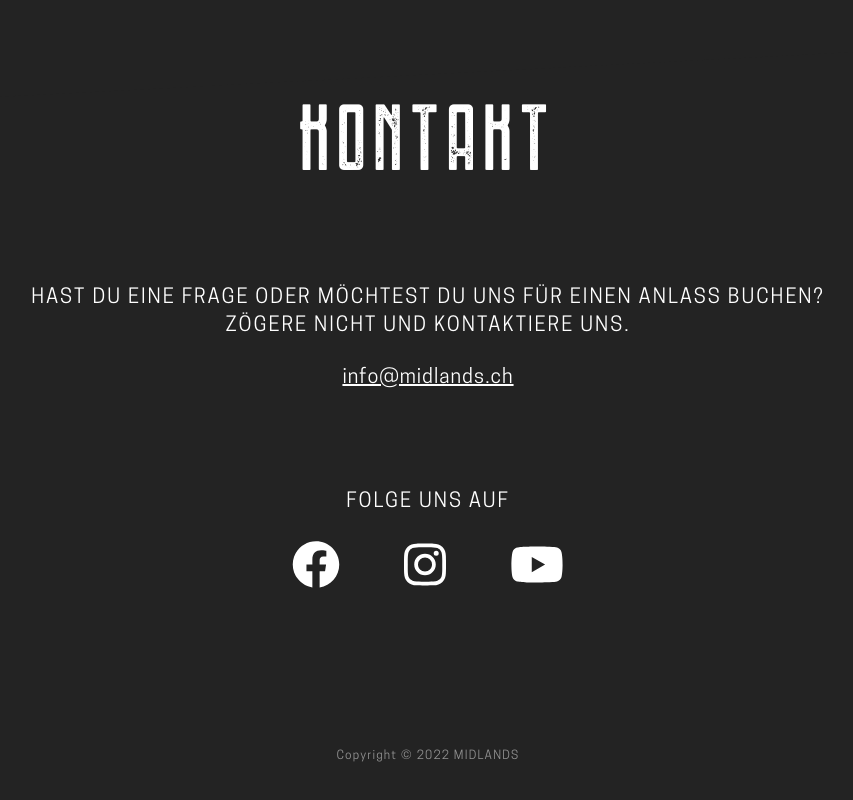
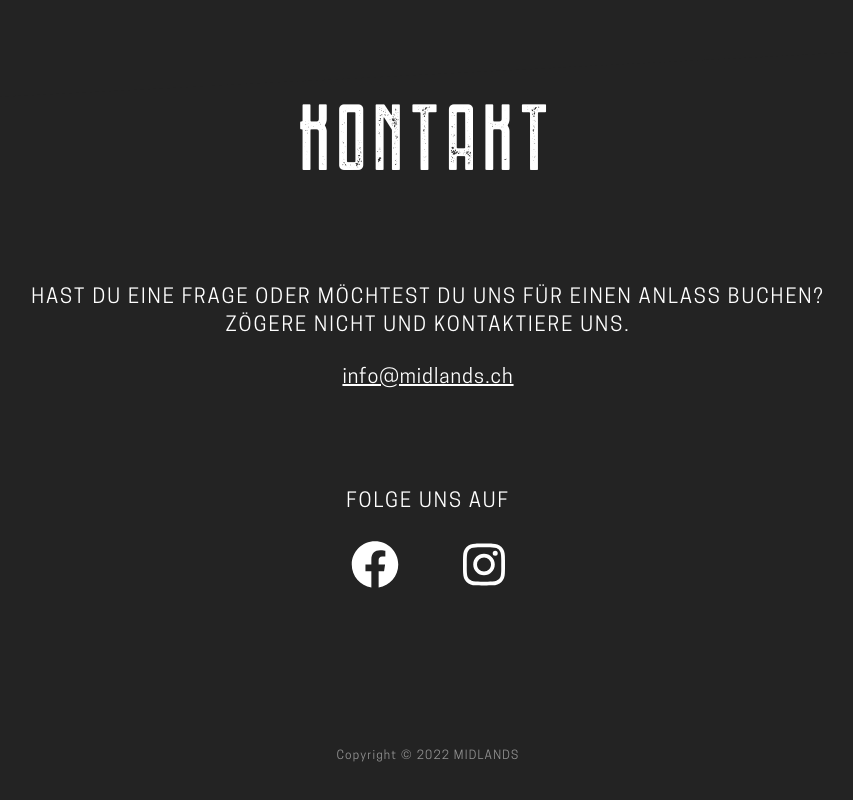
Before and after one commit to fidu85/midlands-website, a SvelteKit app: page / in a window 1280 px wide. Shown: the part 3399-4199 px from the top of the page, without its empty margins (212-1065 px from the left). Built offline with nearby package versions, Linux system fonts and the light colour scheme.

Commit message:
link for instagramm. youtube disabled at the moment

```diff
--- a/src/routes/section_contact.svelte
+++ b/src/routes/section_contact.svelte
@@ -32,7 +32,7 @@
         </a>
 
         <!-- Instagram -->
-        <a href="https://instagram.com" target="_blanket">
+        <a href="https://www.instagram.com/midlands_band" target="_blanket">
           <svg xmlns="http://www.w3.org/2000/svg" viewBox="0 0 42 48" width="42px" height="48px" class="fill-white hover:fill-orange h-9 sm:h-12">
             <g clip-path="url(#a)">
               <path
@@ -44,13 +44,13 @@
         </a>
 
         <!-- Youtube -->
-        <a href="https://www.youtube.com" target="_blanket">
+        <!-- <a href="https://www.youtube.com" target="_blanket">
           <svg fill="none" xmlns="http://www.w3.org/2000/svg" viewBox="0 0 54 48" width="54px" height="48px" class="fill-white hover:fill-orange h-9 sm:h-12">
             <path
               d="M51.53 12.133a6.433 6.433 0 0 0-4.526-4.556C43.01 6.5 27 6.5 27 6.5s-16.01 0-20.004 1.077a6.433 6.433 0 0 0-4.526 4.556C1.4 16.152 1.4 24.536 1.4 24.536s0 8.385 1.07 12.404c.589 2.217 2.324 3.89 4.526 4.483C10.99 42.5 27 42.5 27 42.5s16.01 0 20.004-1.077c2.202-.592 3.937-2.266 4.526-4.483 1.07-4.019 1.07-12.404 1.07-12.404s0-8.384-1.07-12.403ZM21.763 32.149V16.924l13.382 7.613-13.382 7.612Z"
             />
           </svg>
-        </a>
+        </a> -->
       </div>
     </div>
 
```
